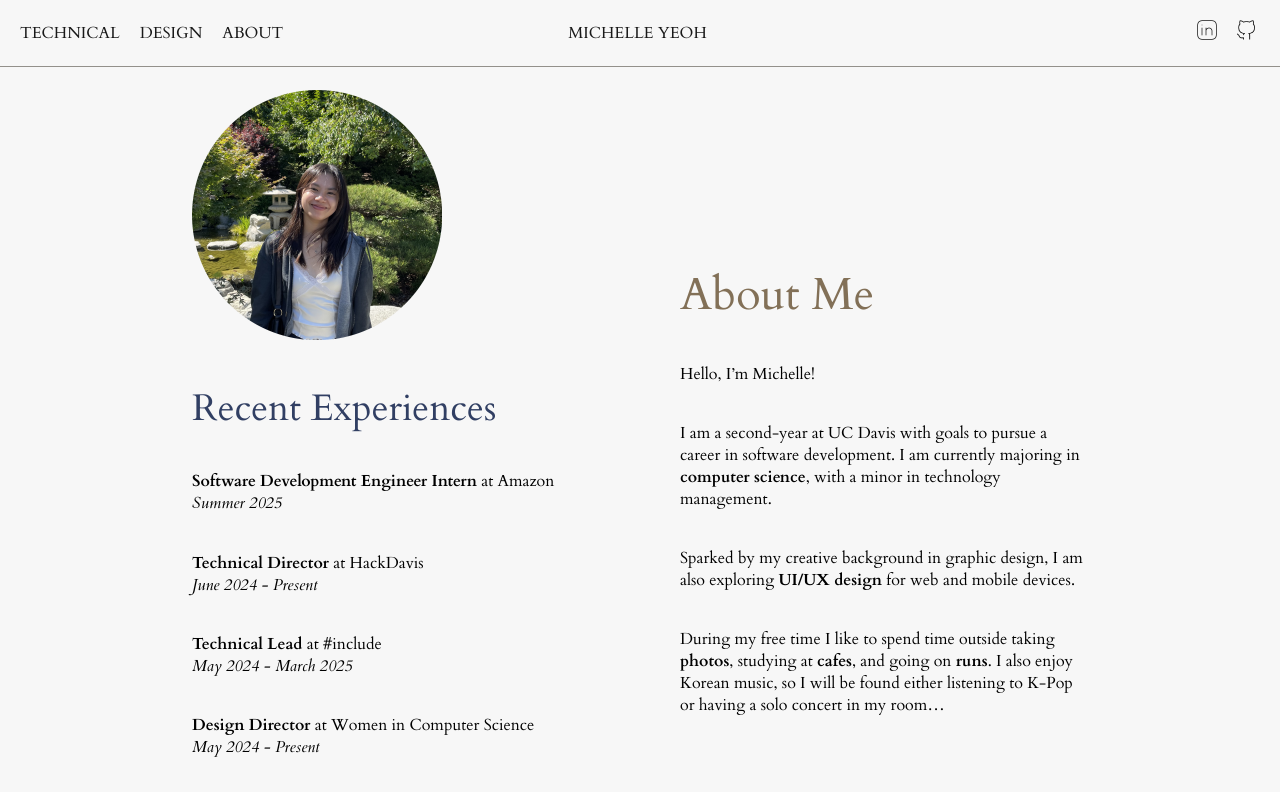
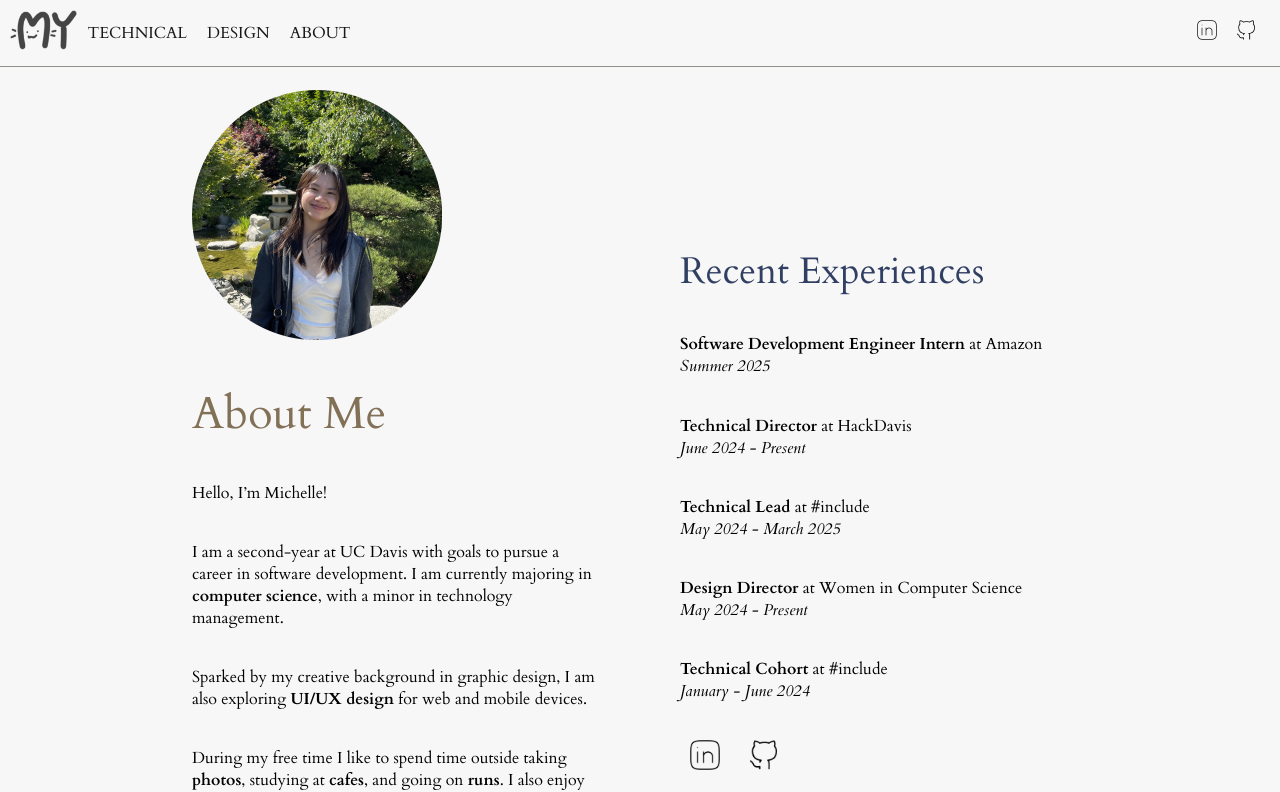
Before and after one commit to michelleyeoh/michelleyeoh.github.io, a React (Create React App) app: page /#/about in a window 1280 px wide. Shown: the top 792 px of the page. Built offline with nearby package versions, Linux system fonts and the light colour scheme.

Commit message:
header update

```diff
--- a/src/components/about.js
+++ b/src/components/about.js
@@ -10,6 +10,23 @@ export default function About() {
             <div className="box">
                 <div className="leftCol">
                     <img src={myeoh_profile} alt="myeoh_profile" />
+                    {/* <h3>My Values</h3>
+                <h4>💬 Communication</h4>
+                <h6>Transparency fosters a collaborative environment of growing knowledge.</h6>
+                <h4>👥 Collaboration</h4>
+                <h6>Learning with and from one another.</h6>
+                <h4>⚖️ Balance</h4>
+                <h6>Finding a way to alleviate stress when navigating through challenging times.</h6>
+                <br/> */}
+                    <h2>About Me</h2>
+                    <h6>Hello, I’m Michelle!</h6>
+                    <h6>I am a second-year at UC Davis with goals to pursue a career in software development. I am currently majoring in <strong>computer science</strong>, with a minor in technology management. </h6>
+                    <h6>Sparked by my creative background in graphic design, I am also exploring <strong>UI/UX design</strong> for web and mobile devices.</h6>
+                    <h6>During my free time I like to spend time outside taking <strong>photos</strong>, studying at <strong>cafes</strong>, and going on <strong>runs</strong>. I also enjoy Korean music, so I will be found either listening to K-Pop or having a solo concert in my room…</h6>
+                    <br />
+
+                </div>
+                <div className="rightCol">
                     <h3>Recent Experiences</h3>
                     <h6><strong>Software Development Engineer Intern</strong> at Amazon<br /><i>Summer 2025</i></h6>
                     <h6><strong>Technical Director</strong> at HackDavis<br /><i>June 2024 - Present</i></h6>
@@ -27,23 +44,6 @@ export default function About() {
                     </Link>
 
                 </div>
-                <div className="rightCol">
-                    {/* <h3>My Values</h3>
-                <h4>💬 Communication</h4>
-                <h6>Transparency fosters a collaborative environment of growing knowledge.</h6>
-                <h4>👥 Collaboration</h4>
-                <h6>Learning with and from one another.</h6>
-                <h4>⚖️ Balance</h4>
-                <h6>Finding a way to alleviate stress when navigating through challenging times.</h6>
-                <br/> */}
-                    <h2>About Me</h2>
-                    <h6>Hello, I’m Michelle!</h6>
-                    <h6>I am a second-year at UC Davis with goals to pursue a career in software development. I am currently majoring in <strong>computer science</strong>, with a minor in technology management. </h6>
-                    <h6>Sparked by my creative background in graphic design, I am also exploring <strong>UI/UX design</strong> for web and mobile devices.</h6>
-                    <h6>During my free time I like to spend time outside taking <strong>photos</strong>, studying at <strong>cafes</strong>, and going on <strong>runs</strong>. I also enjoy Korean music, so I will be found either listening to K-Pop or having a solo concert in my room…</h6>
-                    <br />
-
-                </div>
             </div>
         </div>
     )
--- a/src/components/header.js
+++ b/src/components/header.js
@@ -2,26 +2,27 @@
 import { Link } from "react-router-dom"
 import github_icon from '../images/github_icon.png'
 import linkedin_icon from '../images/linkedin_icon.png'
+import logo from '../images/logo.png'
 import "../styles/header.css"
 
-export default function Header(){
+export default function Header() {
     return (
         <header>
             <nav className="header2">
+                <div className="header2_center">
+                    <a href="/"><img src={logo} alt='michelle Yeoh logo' /></a>
+                </div>
                 <div className="header2_left">
                     <a href="#technical">TECHNICAL</a>
-                    <a href="#design">DESIGN</a>
+                    <a href="#design" className="mobile_removed">DESIGN</a>
                     <a href="/#about">ABOUT</a>
-                </div>
-                <div className="header2_center">
-                    <a href="/">MICHELLE YEOH</a>
                 </div>
                 <div className="header2_right">
                     <Link target={"_blank"} to="https://www.linkedin.com/in/myeoh/">
                         <img src={linkedin_icon} alt='linkedin_icon' />
                     </Link>
                     <Link target={"_blank"} to="https://github.com/michelleyeoh">
-                        <img src={github_icon} alt='github_icon'/>
+                        <img src={github_icon} alt='github_icon' />
                     </Link>
                 </div>
             </nav>
--- a/src/styles/header.css
+++ b/src/styles/header.css
@@ -1,7 +1,7 @@
 .header2 {
     padding: 10px;
     position: fixed;
-    top:0;
+    top: 0;
     overflow: hidden;
     width: 100%;
     border-bottom: 1px solid #88847f;
@@ -9,7 +9,7 @@
     opacity: 0.90;
     z-index: 1;
     justify-content: space-between;
-    display:flex;
+    display: flex;
     align-items: center;
     text-align: center;
 }
@@ -17,11 +17,21 @@
 .header2_center {
     align-items: center;
     justify-content: center;
-    flex: 1;
+    /* flex: 1; */
     display: flex;
-    @media screen and (max-width: 768px) {
-        display: none;
+
+    img {
+        height: 40px;
+
+        @media screen and (max-width: 540px) {
+            height: 35px;
+        }
     }
+
+    a {
+        margin: 0;
+    }
+
 }
 
 .header2_right {
@@ -30,8 +40,20 @@
     align-items: center;
     justify-content: flex-end;
     padding-right: 25px;
+
     img {
         height: 20px;
+    }
+
+    @media screen and (max-width: 540px) {
+        display: none;
+    }
+
+}
+
+.mobile_removed {
+    @media screen and (max-width: 540px) {
+        display: none;
     }
 }
 
@@ -46,7 +68,7 @@
     padding-top: 20px;
     padding-bottom: 20px;
     position: fixed;
-    top:0;
+    top: 0;
     overflow: hidden;
     width: 100%;
     background-color: rgba(200, 208, 211, 0.93);
@@ -55,21 +77,24 @@
             linear-gradient(127deg, #869aa5, rgba(0,255,0,0) 70.71%),
             linear-gradient(336deg, #F7F7F7, rgba(0,0,255,0) 70.71%); */
 }
+
 .header-bg {
     text-align: center;
     padding-top: 20px;
     padding-bottom: 20px;
     position: fixed;
-    top:0;
+    top: 0;
     overflow: hidden;
     width: 100%;
     background-color: rgba(247, 247, 0247, .93);
 }
-nav a{
+
+nav a {
     margin: 10px;
     text-decoration: none;
     color: black;
 }
+
 nav a:hover {
     color: #313F63;
     text-decoration: underline;
```
Also changed, not shown: src/styles/landing.css (+26 -15 lines), src/images/logo.png (added).
